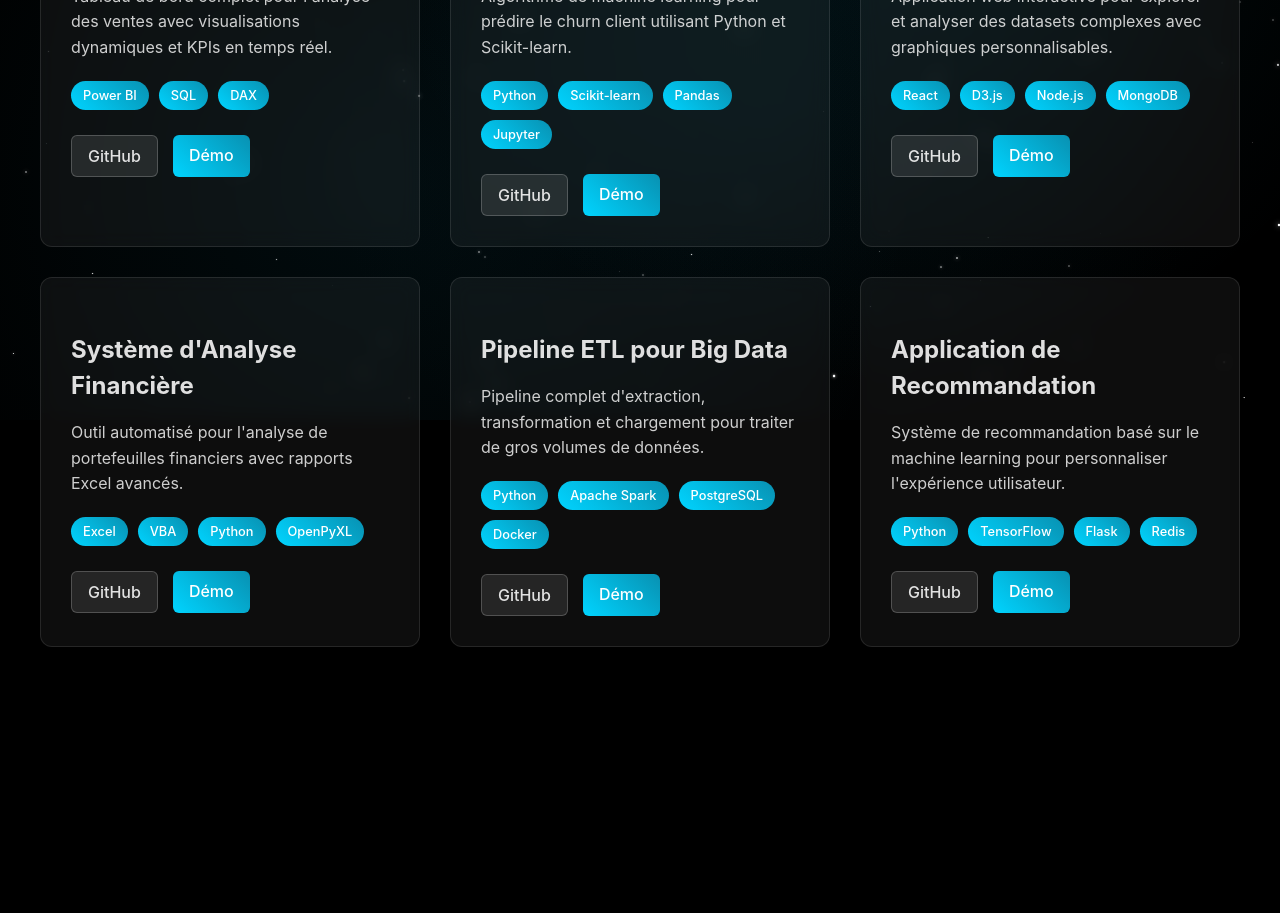
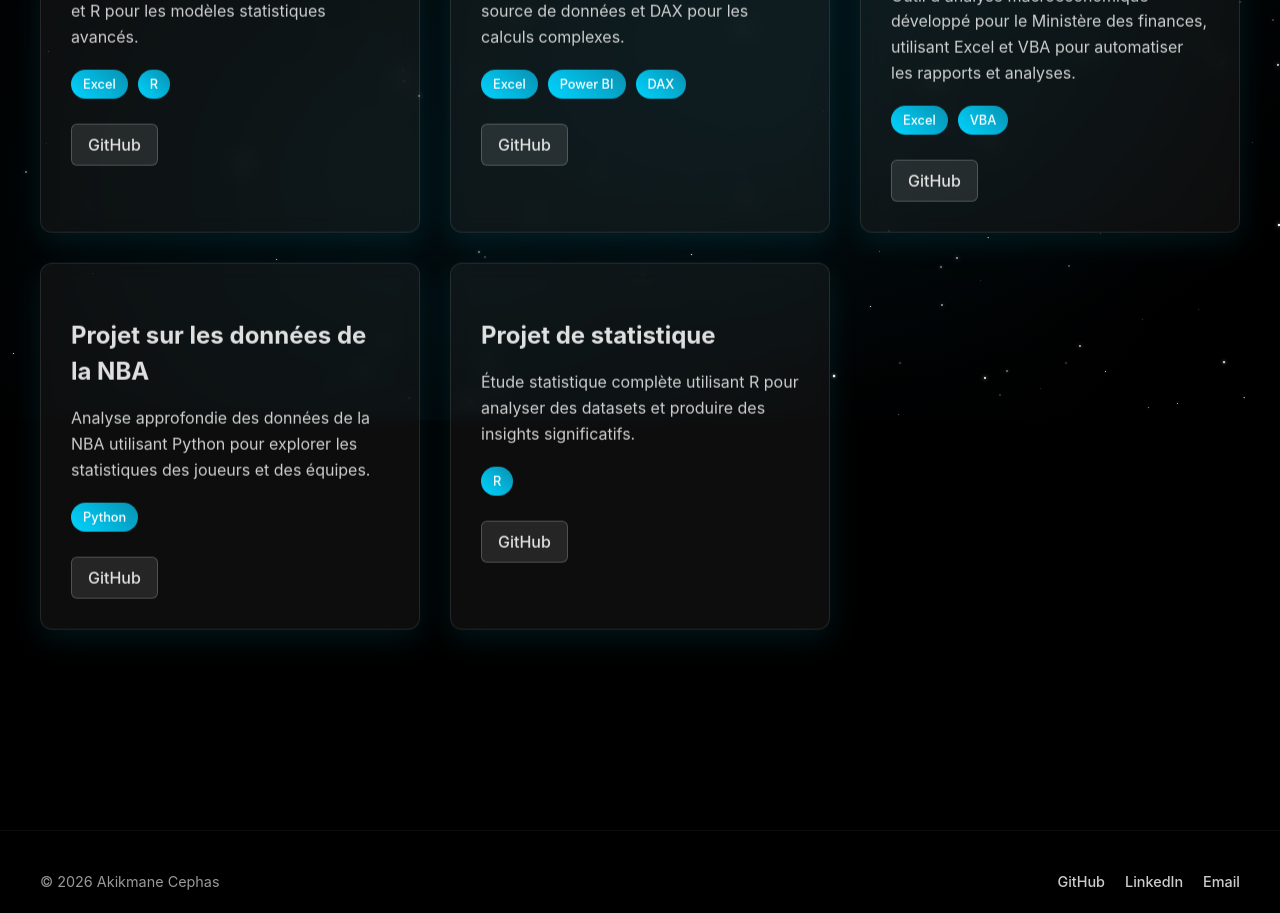
Before and after one commit to bighiepoh9ne/portfolio, a React (Vite) app: page /projects in a window 1280 px wide. Shown: the part 380-1293 px from the top of the page. Before the commit the page ends 1127 px from the top, so only its background shows below. Built offline with nearby package versions, Linux system fonts and the light colour scheme.

Commit message:
feat: update portfolio structure by removing demo buttons, adding footer, and enhancing design elements

```diff
--- a/src/App.jsx
+++ b/src/App.jsx
@@ -1,5 +1,6 @@
 import { BrowserRouter, Routes, Route } from "react-router-dom"
 import Navbar from "./components/Navbar"
+import Footer from "./components/Footer"
 import StarryBackground from "./components/StarryBackground"
 
 import Home from "./pages/Home"
@@ -25,6 +26,8 @@ function App() {
         <Route path="/projects" element={<Projects />} />
         <Route path="/contact" element={<Contact />} />
       </Routes>
+
+      <Footer />
     </BrowserRouter>
   )
 }
--- /dev/null
+++ b/src/components/Footer.jsx
@@ -0,0 +1,33 @@
+import { motion } from "framer-motion"
+
+function Footer() {
+  return (
+    <motion.footer
+      className="footer"
+      initial={{ opacity: 0 }}
+      animate={{ opacity: 1 }}
+      transition={{ duration: 0.5, delay: 0.2 }}
+    >
+      <div className="container">
+        <div className="footer-content">
+          <p className="footer-text">
+            © 2026 Akikmane Cephas
+          </p>
+          <div className="footer-links">
+            <a href="https://github.com/bighiepoh9ne" target="_blank" rel="noopener noreferrer" className="footer-link">
+              GitHub
+            </a>
+            <a href="https://linkedin.com/in/yourprofile" target="_blank" rel="noopener noreferrer" className="footer-link">
+              LinkedIn
+            </a>
+            <a href="mailto:cephasallogo@gmail.com" className="footer-link">
+              Email
+            </a>
+          </div>
+        </div>
+      </div>
+    </motion.footer>
+  )
+}
+
+export default Footer
--- a/src/components/ProjectCard.jsx
+++ b/src/components/ProjectCard.jsx
@@ -31,16 +31,6 @@ function ProjectCard({ project }) {
             GitHub
           </a>
         )}
-        {project.demo && (
-          <a
-            href={project.demo}
-            target="_blank"
-            rel="noopener noreferrer"
-            className="project-link demo"
-          >
-            Démo
-          </a>
-        )}
       </div>
     </motion.div>
   )
--- a/src/data/project.js
+++ b/src/data/project.js
@@ -1,44 +1,37 @@
 export const projects = [
   {
-    title: "Dashboard Analytics Interactif",
-    description: "Tableau de bord complet pour l'analyse des ventes avec visualisations dynamiques et KPIs en temps réel.",
-    tech: ["Power BI", "SQL", "DAX"],
-    github: "https://github.com/username/dashboard-analytics",
-    demo: "https://demo-dashboard.com"
+    title: "Projet de classification",
+    description: "Projet d'analyse de classification utilisant Excel pour la manipulation des données et R pour les modèles statistiques avancés.",
+    tech: ["Excel", "R"],
+    github: "https://github.com/bighiepoh9ne/Projet-de-classification",
+    demo: "https://github.com/bighiepoh9ne/Projet-de-classification"
   },
   {
-    title: "Modèle de Prédiction Client",
-    description: "Algorithme de machine learning pour prédire le churn client utilisant Python et Scikit-learn.",
-    tech: ["Python", "Scikit-learn", "Pandas", "Jupyter"],
-    github: "https://github.com/username/customer-churn-prediction",
-    demo: "https://colab.research.google.com/drive/..."
+    title: "Projet de finance Power BI",
+    description: "Tableau de bord financier interactif créé avec Power BI, utilisant Excel comme source de données et DAX pour les calculs complexes.",
+    tech: ["Excel", "Power BI", "DAX"],
+    github: "https://github.com/bighiepoh9ne/Projet-de-finance-Power-BI",
+    demo: "https://github.com/bighiepoh9ne/Projet-de-finance-Power-BI"
   },
   {
-    title: "Application de Visualisation de Données",
-    description: "Application web interactive pour explorer et analyser des datasets complexes avec graphiques personnalisables.",
-    tech: ["React", "D3.js", "Node.js", "MongoDB"],
-    github: "https://github.com/username/data-viz-app",
-    demo: "https://data-viz-app.herokuapp.com"
+    title: "Projet Macroéconomique Ministère des finances",
+    description: "Outil d'analyse macroéconomique développé pour le Ministère des finances, utilisant Excel et VBA pour automatiser les rapports et analyses.",
+    tech: ["Excel", "VBA"],
+    github: "https://github.com/bighiepoh9ne/Projet-macroeconomique-Ministere-des-finances",
+    demo: "https://github.com/bighiepoh9ne/Projet-macroeconomique-Ministere-des-finances"
   },
   {
-    title: "Système d'Analyse Financière",
-    description: "Outil automatisé pour l'analyse de portefeuilles financiers avec rapports Excel avancés.",
-    tech: ["Excel", "VBA", "Python", "OpenPyXL"],
-    github: "https://github.com/username/financial-analysis-tool",
-    demo: "https://github.com/username/financial-analysis-tool/releases"
+    title: "Projet sur les données de la NBA",
+    description: "Analyse approfondie des données de la NBA utilisant Python pour explorer les statistiques des joueurs et des équipes.",
+    tech: ["Python"],
+    github: "https://github.com/bighiepoh9ne/Projet-python-sur-les-donnees-NBA",
+    demo: "https://github.com/bighiepoh9ne/Projet-python-sur-les-donnees-NBA"
   },
   {
-    title: "Pipeline ETL pour Big Data",
-    description: "Pipeline complet d'extraction, transformation et chargement pour traiter de gros volumes de données.",
-    tech: ["Python", "Apache Spark", "PostgreSQL", "Docker"],
-    github: "https://github.com/username/etl-pipeline",
-    demo: "https://github.com/username/etl-pipeline#readme"
-  },
-  {
-    title: "Application de Recommandation",
-    description: "Système de recommandation basé sur le machine learning pour personnaliser l'expérience utilisateur.",
-    tech: ["Python", "TensorFlow", "Flask", "Redis"],
-    github: "https://github.com/username/recommendation-engine",
-    demo: "https://recommendation-demo.com"
+    title: "Projet de statistique",
+    description: "Étude statistique complète utilisant R pour analyser des datasets et produire des insights significatifs.",
+    tech: ["R"],
+    github: "https://github.com/bighiepoh9ne/Projet-de-statistique",
+    demo: "https://github.com/bighiepoh9ne/Projet-de-statistique"
   }
 ];
--- a/src/index.css
+++ b/src/index.css
@@ -108,6 +108,15 @@ body::after {
   }
 }
 
+@keyframes float {
+  0%, 100% {
+    transform: translateY(0px);
+  }
+  50% {
+    transform: translateY(-10px);
+  }
+}
+
 #root {
   width: 100%;
   min-height: 100vh;
@@ -493,11 +502,13 @@ button:focus-visible {
   backdrop-filter: blur(10px);
   transition: all 0.3s ease;
   overflow: hidden;
+  animation: float 6s ease-in-out infinite;
+  box-shadow: 0 10px 30px rgba(0, 212, 255, 0.1);
 }
 
 .project-card:hover {
-  transform: translateY(-10px);
-  box-shadow: 0 20px 40px rgba(0, 212, 255, 0.2);
+  transform: translateY(-15px);
+  box-shadow: 0 25px 50px rgba(0, 212, 255, 0.3);
 }
 
 .project-title {
@@ -547,11 +558,6 @@ button:focus-visible {
   background: rgba(255, 255, 255, 0.1);
   color: var(--text-color);
   border: 1px solid rgba(255, 255, 255, 0.2);
-}
-
-.project-link.demo {
-  background: linear-gradient(45deg, var(--primary-color), var(--secondary-color));
-  color: white;
 }
 
 .project-link:hover {
@@ -1554,3 +1560,52 @@ html {
   border-top: 1px solid rgba(255, 255, 255, 0.1);
   padding-top: 20px;
 }
+
+/* Footer Styles */
+.footer {
+  background: rgba(0, 0, 0, 0.9);
+  border-top: 1px solid rgba(255, 255, 255, 0.05);
+  padding: 40px 0 20px;
+  margin-top: 100px;
+}
+
+.footer-content {
+  display: flex;
+  justify-content: space-between;
+  align-items: center;
+  flex-wrap: wrap;
+  gap: 20px;
+}
+
+.footer-text {
+  font-size: 0.9rem;
+  color: rgba(255, 255, 255, 0.6);
+  margin: 0;
+}
+
+.footer-links {
+  display: flex;
+  gap: 20px;
+}
+
+.footer-link {
+  color: rgba(255, 255, 255, 0.8);
+  text-decoration: none;
+  font-size: 0.9rem;
+  transition: color 0.3s ease;
+}
+
+.footer-link:hover {
+  color: var(--primary-color);
+}
+
+@media (max-width: 640px) {
+  .footer-content {
+    flex-direction: column;
+    text-align: center;
+  }
+
+  .footer-links {
+    justify-content: center;
+  }
+}
--- a/src/pages/About.jsx
+++ b/src/pages/About.jsx
@@ -7,8 +7,7 @@ function About() {
 
   const stats = [
     { number: "3+", label: "Années d'expérience" },
-    { number: "50+", label: "Projets réalisés" },
-    { number: "100%", label: "Satisfaction client" }
+    { number: "5+", label: "Projets réalisés" }
   ]
 
   return (
--- a/src/pages/Contact.jsx
+++ b/src/pages/Contact.jsx
@@ -54,7 +54,7 @@ function Contact() {
               transition={{ duration: 0.5, delay: 0.3 }}
             >
               <h3>Email</h3>
-              <p>contact@akikmane.dev</p>
+              <p>cephasallogo@gmail.com</p>
             </motion.div>
 
             <motion.div
@@ -64,7 +64,7 @@ function Contact() {
               transition={{ duration: 0.5, delay: 0.4 }}
             >
               <h3>Téléphone</h3>
-              <p>+33 6 12 34 56 78</p>
+              <p>+33 7 46 51 08 28</p>
             </motion.div>
 
             <motion.div
@@ -94,7 +94,7 @@ function Contact() {
                   LinkedIn
                 </a>
                 <a
-                  href="https://github.com/akikmane"
+                  href="https://github.com/bighiepoh9ne"
                   target="_blank"
                   rel="noopener noreferrer"
                   style={{ color: '#00d4ff', textDecoration: 'none' }}
--- a/src/pages/Skills.jsx
+++ b/src/pages/Skills.jsx
@@ -265,13 +265,6 @@ function Skills() {
                     >
                       <div className="skill-icon">{skill.icon}</div>
                       <h3>{skill.name}</h3>
-                      <div className="skill-level-bar">
-                        <div
-                          className="level-fill"
-                          style={{ width: `${skill.level}%` }}
-                        />
-                      </div>
-                      <p>{skill.level}%</p>
                     </motion.div>
                   ))}
                 </div>
```
Also changed, not shown: 1 other file (tests, documents, lock files or other folders).
